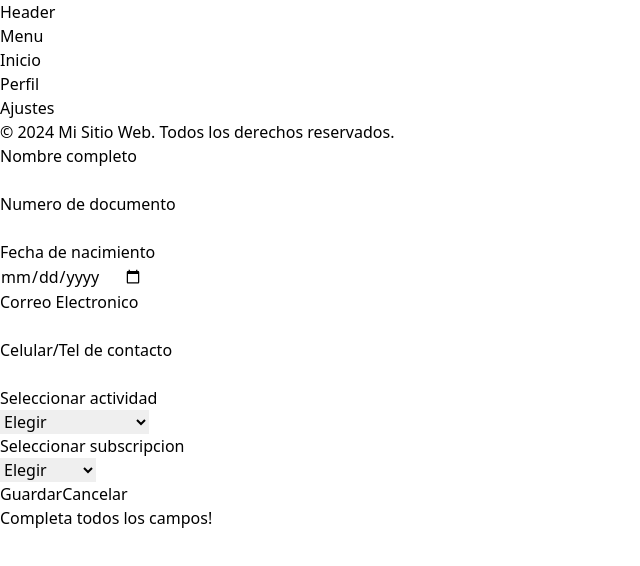
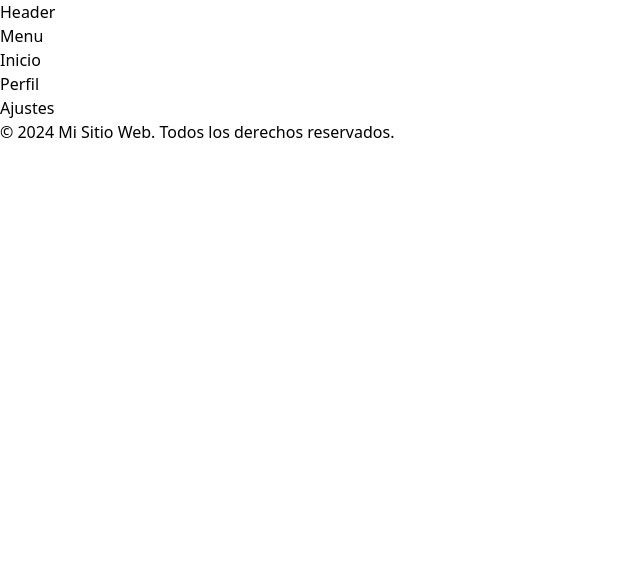
Before and after one commit to No-Country-simulation/s16-24-t-java-react, a React (Vite) app in the folder client/: page / in a window 1280 px wide. Shown: the top 566 px of the page, without its empty margins (0-640 px from the left). Built offline with nearby package versions, Linux system fonts and the light colour scheme.

Commit message:
Removed: createUser component in 'App.jsx'

```diff
--- a/client/src/App.jsx
+++ b/client/src/App.jsx
@@ -12,8 +12,6 @@ function App() {
 			<div className="App">
 				<Home /> {/* Renderiza el componente home */}
 			</div>
-
-			<CreateUser />
 		</>
 	);
 }
```
